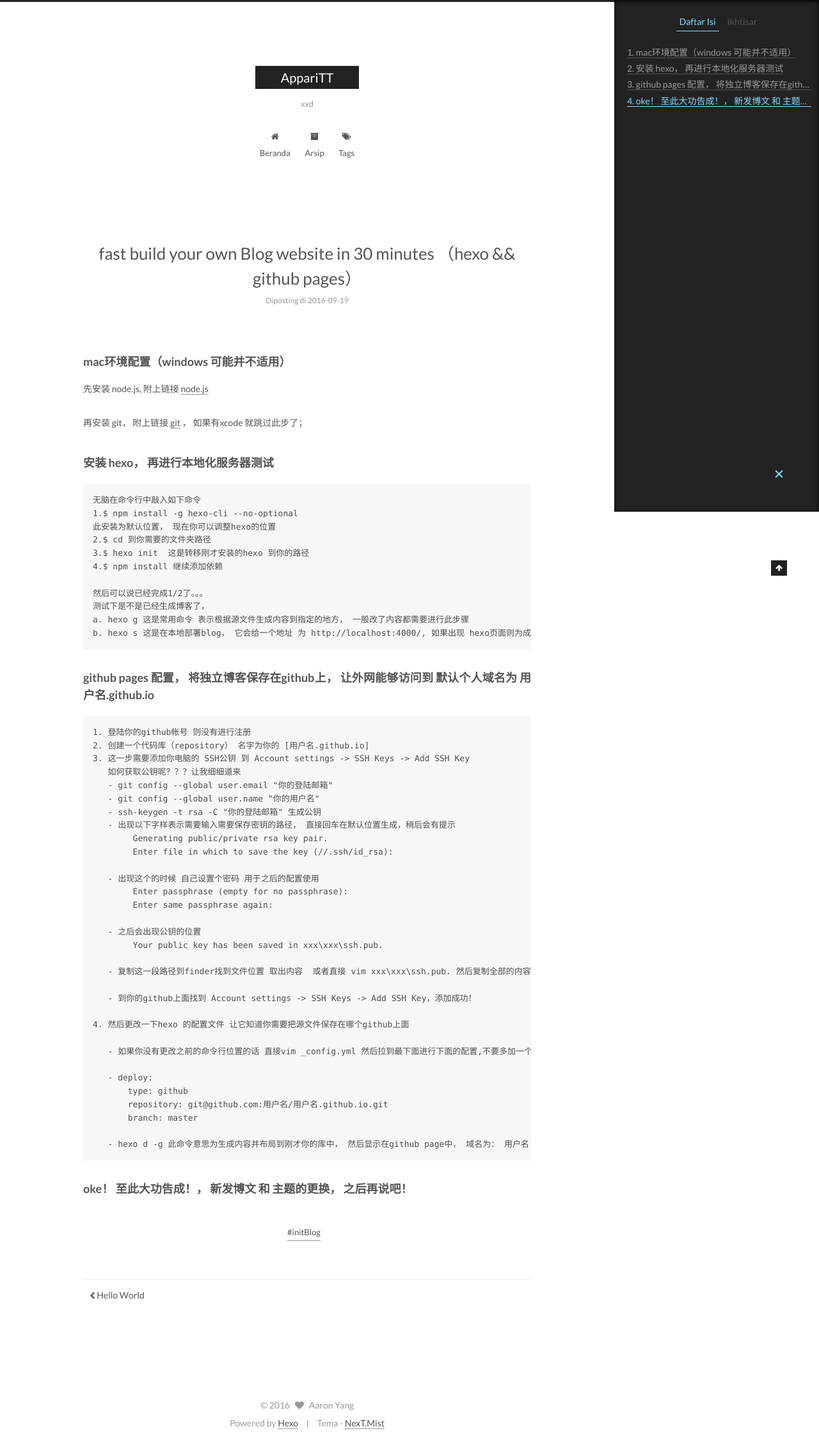
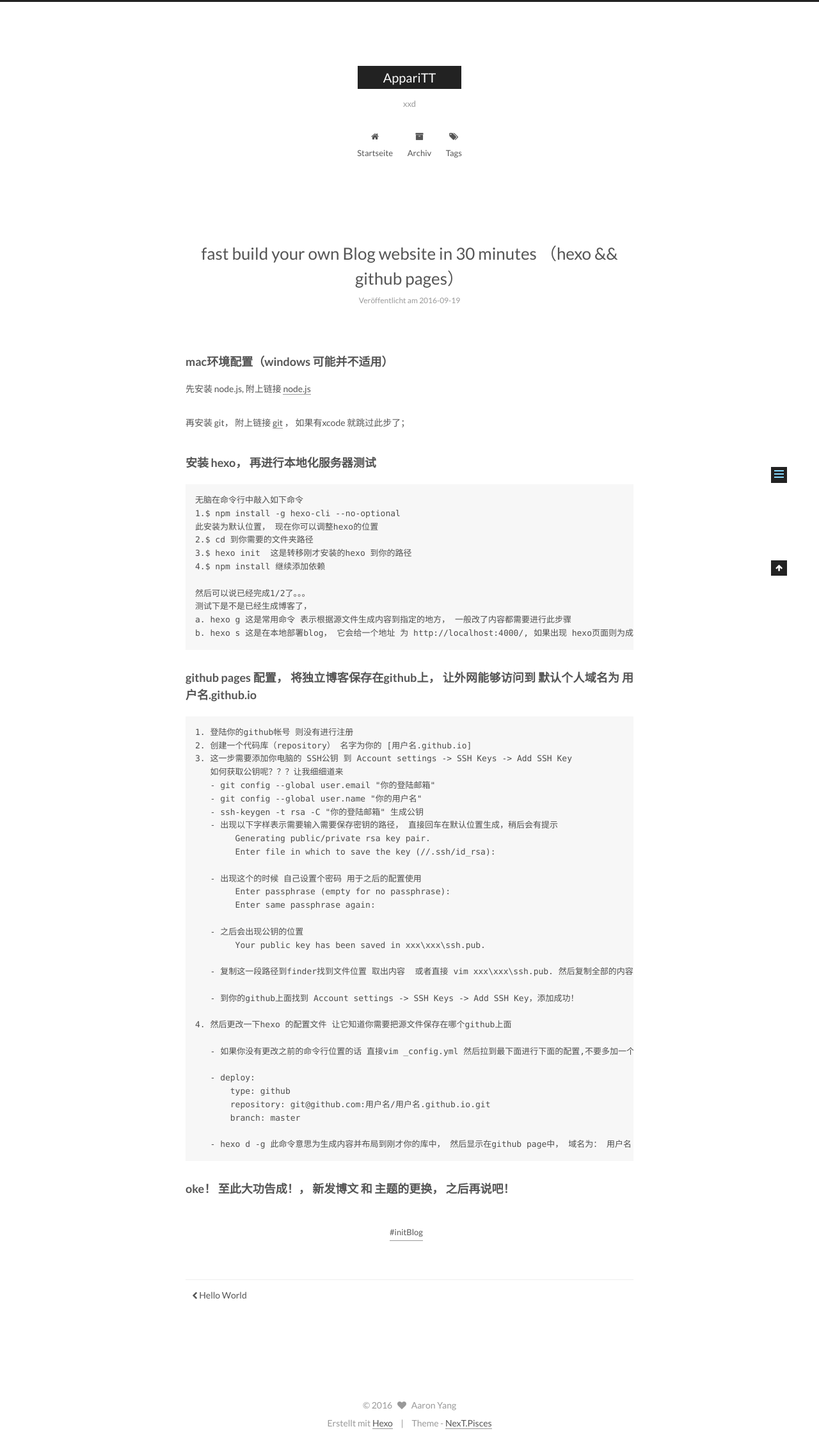
Before and after one commit to AppriaTT/AppariTT.github.io, a plain HTML site: page 2016/09/19/fast-create-your-own-blog/index.html in a window 1280 px wide. Shown: the whole page at 64% size. Drawn offline with Linux system fonts and the light colour scheme.

Commit message:
Site updated: 2016-09-20 15:18:11

```diff
--- a/2016/09/19/fast-create-your-own-blog/index.html
+++ b/2016/09/19/fast-create-your-own-blog/index.html
@@ -5,7 +5,7 @@
 
 
 
-<html class="theme-next mist use-motion">
+<html class="theme-next pisces use-motion">
 <head>
   <meta charset="UTF-8"/>
 <meta http-equiv="X-UA-Compatible" content="IE=edge,chrome=1" />
@@ -115,13 +115,13 @@
 <script type="text/javascript" id="hexo.configuration">
   var NexT = window.NexT || {};
   var CONFIG = {
-    scheme: 'Mist',
+    scheme: 'Pisces',
     sidebar: {"position":"left","display":"post"},
     fancybox: true,
     motion: true,
     duoshuo: {
       userId: 0,
-      author: 'Penulis'
+      author: 'Author'
     }
   };
 </script>
@@ -189,7 +189,7 @@
 
               <i class="menu-item-icon fa fa-fw fa-home"></i> <br />
 
-            Beranda
+            Startseite
           </a>
         </li>
 
@@ -199,7 +199,7 @@
 
               <i class="menu-item-icon fa fa-fw fa-archive"></i> <br />
 
-            Arsip
+            Archiv
           </a>
         </li>
 
@@ -262,7 +262,7 @@
             <span class="post-meta-item-icon">
               <i class="fa fa-calendar-o"></i>
             </span>
-            <span class="post-meta-item-text">Diposting di</span>
+            <span class="post-meta-item-text">Veröffentlicht am</span>
             <time itemprop="dateCreated" datetime="2016-09-19T14:48:05+08:00" content="2016-09-19">
               2016-09-19
             </time>
@@ -422,10 +422,10 @@
 
         <ul class="sidebar-nav motion-element">
           <li class="sidebar-nav-toc sidebar-nav-active" data-target="post-toc-wrap" >
-            Daftar Isi
+            Inhaltsverzeichnis
           </li>
           <li class="sidebar-nav-overview" data-target="site-overview">
-            Ikhtisar
+            Übersicht
           </li>
         </ul>
 
@@ -442,7 +442,7 @@
           <div class="site-state-item site-state-posts">
             <a href="/archives">
               <span class="site-state-item-count">2</span>
-              <span class="site-state-item-name">posting</span>
+              <span class="site-state-item-name">Artikel</span>
             </a>
           </div>
 
@@ -452,7 +452,7 @@
             <div class="site-state-item site-state-tags">
               <a href="/tags">
                 <span class="site-state-item-count">1</span>
-                <span class="site-state-item-name">tags</span>
+                <span class="site-state-item-name">Tags</span>
               </a>
             </div>
 
@@ -507,13 +507,13 @@
 </div>
 
 <div class="powered-by">
-  Powered by <a class="theme-link" href="https://hexo.io">Hexo</a>
+  Erstellt mit  <a class="theme-link" href="https://hexo.io">Hexo</a>
 </div>
 
 <div class="theme-info">
-  Tema -
+  Theme -
   <a class="theme-link" href="https://github.com/iissnan/hexo-theme-next">
-    NexT.Mist
+    NexT.Pisces
   </a>
 </div>
 
@@ -580,6 +580,13 @@
 
 
 
+  <script type="text/javascript" src="/js/src/affix.js?v=5.0.1"></script>
+
+  <script type="text/javascript" src="/js/src/schemes/pisces.js?v=5.0.1"></script>
+
+
+
+
   <script type="text/javascript" src="/js/src/scrollspy.js?v=5.0.1"></script>
 <script type="text/javascript" src="/js/src/post-details.js?v=5.0.1"></script>
 
```
Also changed, not shown: 2016/09/19/hello-world/index.html (+20 -13 lines), archives/2016/09/index.html (+19 -12 lines), archives/2016/index.html (+19 -12 lines), archives/index.html (+19 -12 lines), fast-create-your-own-blog/index.html (+17 -10 lines), index.html (+19 -12 lines), tags/initBlog/index.html (+17 -10 lines).
